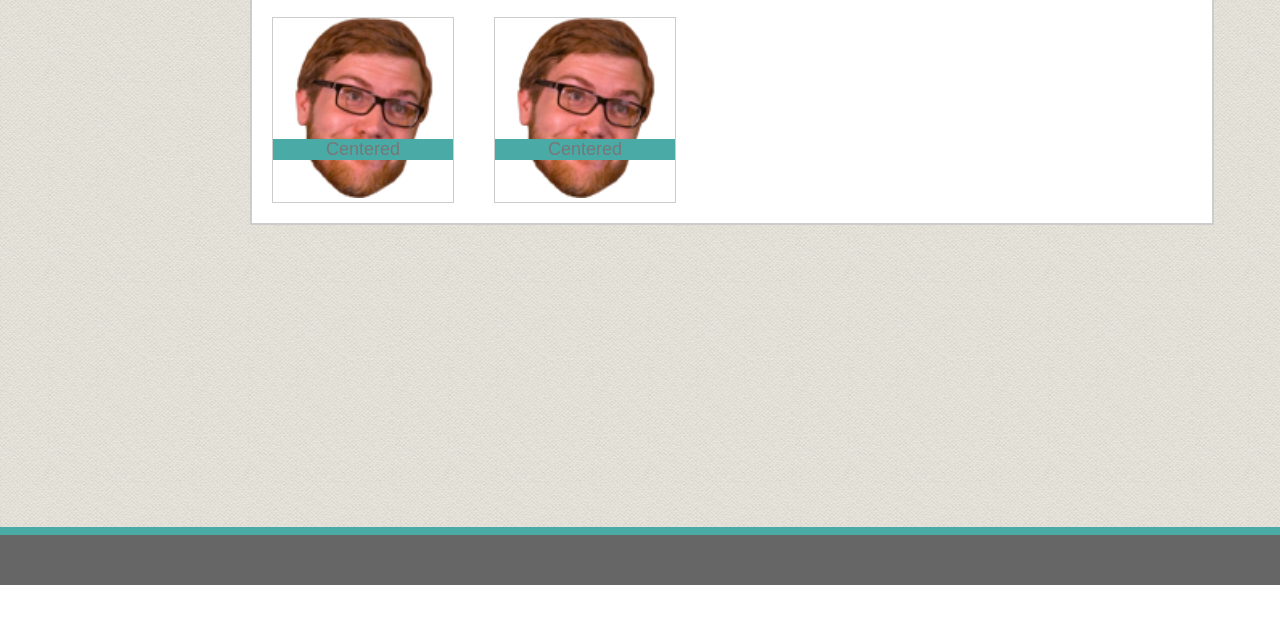
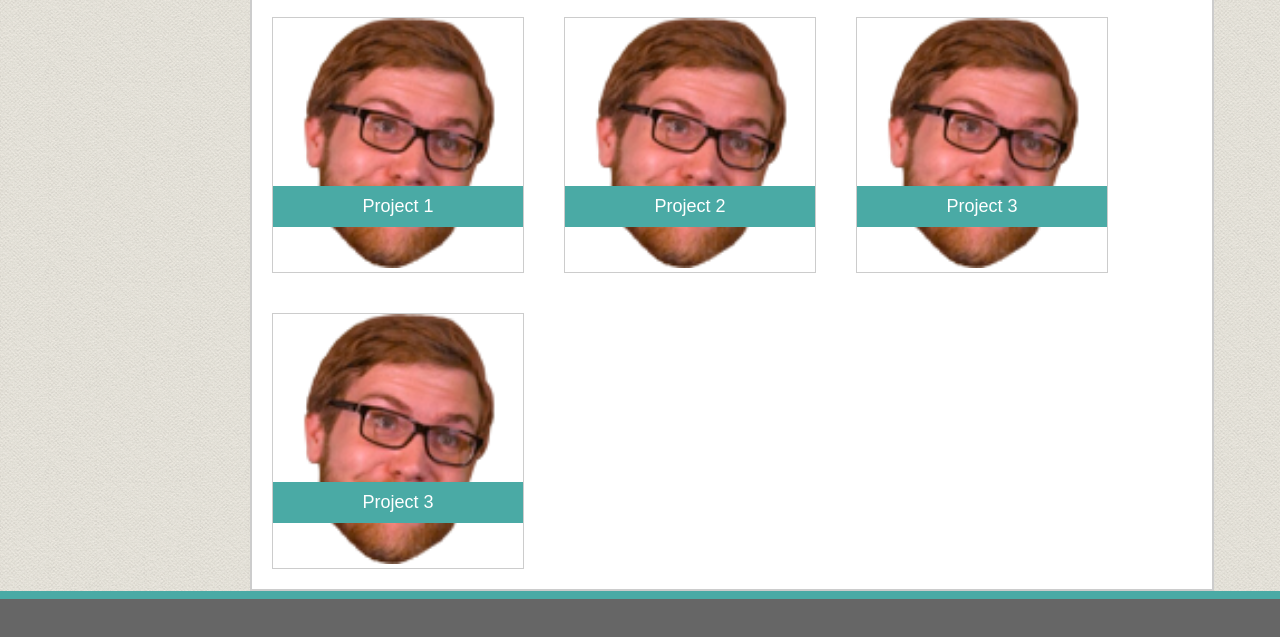
Before and after one commit to bigPoppaChop/Basic-Portfolio, a plain HTML site: page portfolio.html in a window 1280 px wide. Shown: the part 215-852 px from the top of the page. Before the commit the page ends 800 px from the top, so only its background shows below. Drawn offline with Linux system fonts and the light colour scheme.

Commit message:
portfolio cards fixed

```diff
--- a/assets/css/style.css
+++ b/assets/css/style.css
@@ -125,12 +125,15 @@ textarea{
 }
 
 /* Portfolio Image Gallery */
-.container {
-  margin: 20px;
+.galleryCard {
   position: relative;
-  width: 180px;
+  width: 250px;
   border: 1px solid #ccc;
   float: left;
+  margin-left: 20px;
+  margin-top: 20px;
+  margin-right: 20px;
+  margin-bottom: 20px;
 }
 
 .desc {
@@ -141,9 +144,12 @@ textarea{
   text-align: center;
   font-size: 18px;
   background-color: #4aaaa5;
+  color: #ffffff;
+  padding-top: 10px;
+  padding-bottom: 10px;
 }
 
-img {
+.cardPic {
   width: 100%;
   height: auto;
 }
--- a/portfolio.html
+++ b/portfolio.html
@@ -28,15 +28,31 @@
   <div class="pageContent">
     <!-- Content Title -->
     <div id="contentTitle">Portfolio</div>
-    <!-- Content Box -->
-    <div class="container">
-      <img src="../Basic-Portfolio/assets/images/face.png" alt="Cinque Terre">
-      <div class="desc">Centered</div>
+    <!-- Portfolio Cards -->
+    <div class="galleryCard">
+      <a href="#">
+        <img class="cardPic" src="../Basic-Portfolio/assets/images/face.png" alt="Project 1">
+      </a>
+      <div class="desc">Project 1</div>
     </div>
-    <div class="container">
-        <img src="../Basic-Portfolio/assets/images/face.png" alt="Cinque Terre">
-        <div class="desc">Centered</div>
-      </div>
+    <div class="galleryCard">
+      <a href="#">
+        <img class="cardPic" src="../Basic-Portfolio/assets/images/face.png" alt="Project 2">
+      </a>
+      <div class="desc">Project 2</div>
+    </div>
+    <div class="galleryCard">
+        <a href="#">
+          <img class="cardPic"src="../Basic-Portfolio/assets/images/face.png" alt="Project 3">
+        </a>
+        <div class="desc">Project 3</div>
+    </div>
+    <div class="galleryCard">
+        <a href="#">
+          <img class="cardPic" src="../Basic-Portfolio/assets/images/face.png" alt="Project 3">
+        </a>
+        <div class="desc">Project 3</div>
+    </div>
 
 
 
```
